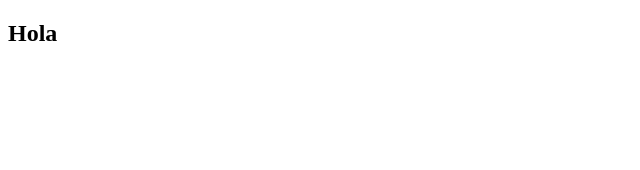
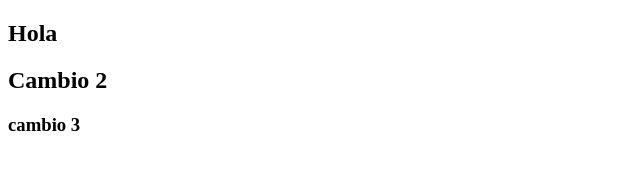
Before and after one commit to PauloLunaAre/git-test, a plain HTML site: page index.html in a window 1280 px wide. Shown: the whole page, without its empty margins (0-640 px from the left). Drawn offline with Linux system fonts and the light colour scheme.

Commit message:
feat recomplemento

```diff
--- a/index.html
+++ b/index.html
@@ -8,6 +8,8 @@
 <body>
     <section>
         <h1>Hola</h1>
+        <h2>Cambio 2</h2>
+        <h3>cambio 3</h3>
     </section>
 </body>
 </html>
```
